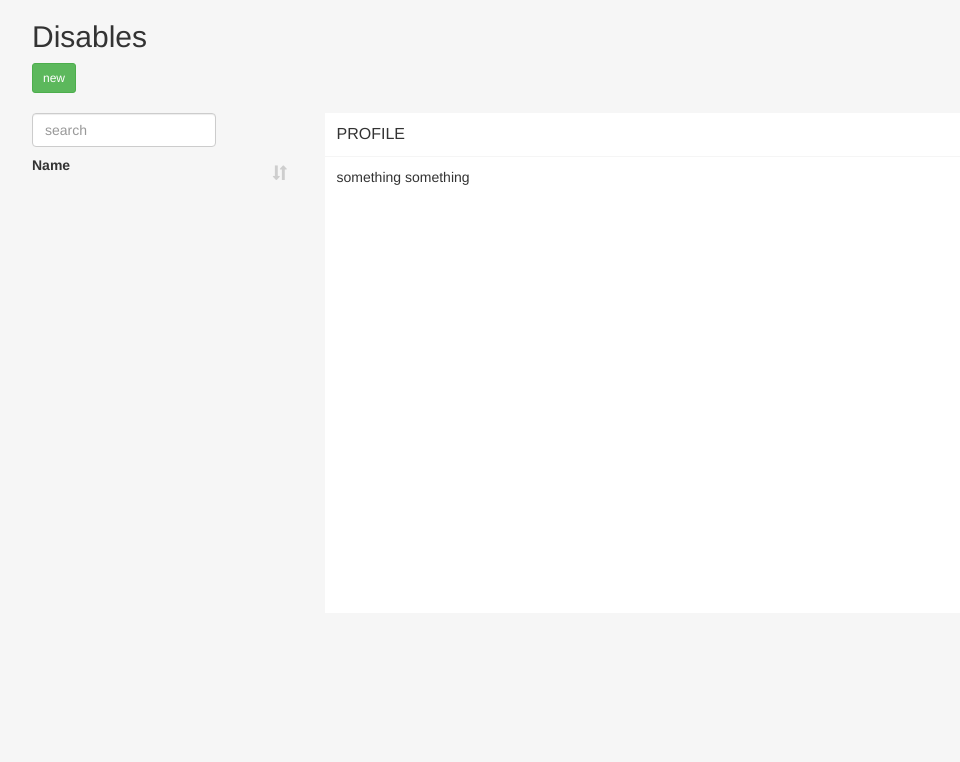
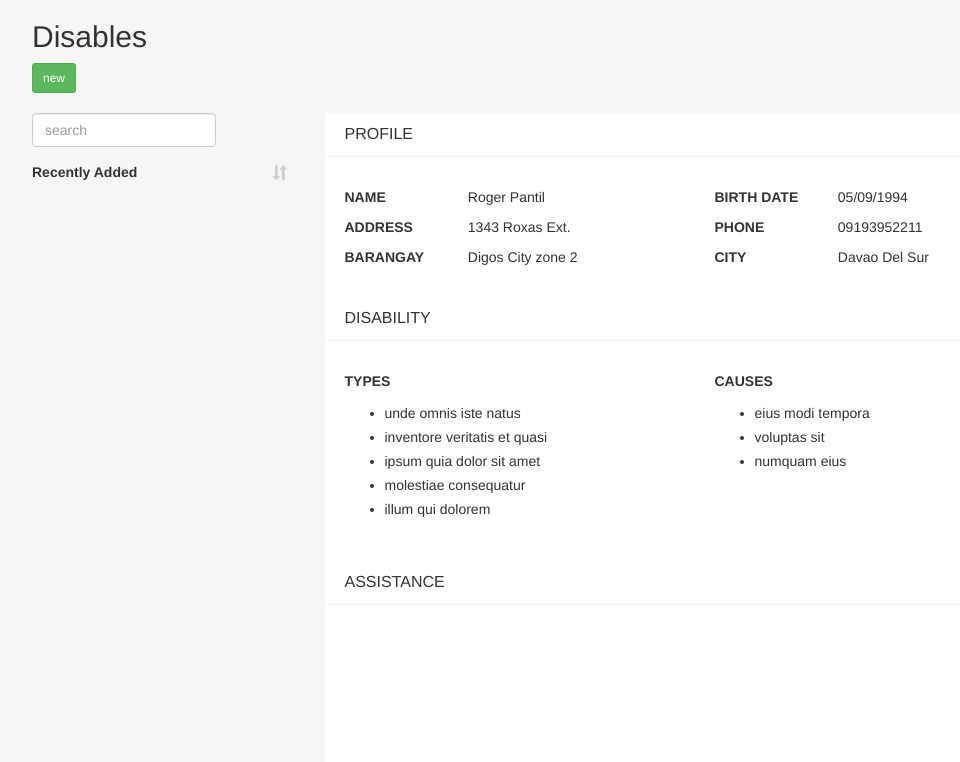
Before and after one commit to rogeryow/ICT-Work, a CodeIgniter app: page /database/index.php/control/index in a window 1280 px wide. Shown: the top 762 px of the page, without its empty margins (38-998 px from the left). Run offline with CodeIgniter, Linux system fonts and the light colour scheme; lists and menus that the app fills with data are empty.

Commit message:
updated stlying

```diff
--- a/application/views/View.php
+++ b/application/views/View.php
@@ -23,8 +23,60 @@
                 <div class="paper">
                     <div class="paper-header">Profile</div>
                     <div class="paper-body">
-                        something something
+                        <div class="paper-info">
+                            <div class="row paper-row">
+                                <div class="col-sm-2 paper-title">Name</div>
+                                <div class="col-sm-4">Roger Pantil</div>
+                                <div class="col-sm-2 paper-title">Birth Date</div>
+                                <div class="col-sm-4">05/09/1994</div>
+                            </div>
+
+                            <div class="row paper-row">
+                                <div class="col-sm-2 paper-title">Address</div>
+                                <div class="col-sm-4">1343 Roxas Ext.</div>
+                                <div class="col-sm-2 paper-title">Phone</div>
+                                <div class="col-sm-4">09193952211</div>
+                            </div>
+
+                            <div class="row paper-row">
+                                <div class="col-sm-2 paper-title">Barangay</div>
+                                <div class="col-sm-4">Digos City zone 2</div>
+                                <div class="col-sm-2 paper-title">City</div>
+                                <div class="col-sm-4">Davao Del Sur</div>
+                            </div>
+                        </div>
                     </div>
+
+                    <div class="paper-header">Disability</div>
+                    <div class="paper-body">
+                        <div class="paper-info">
+                            <div class="row paper-row">
+                                <div class="col-sm-6 paper-title">Types</div>
+                                <div class="col-sm-6 paper-title">Causes</div>
+                            </div>
+                            <div class="row paper-row">
+                                <div class="col-sm-6">
+                                    <ul class="paper-list">
+                                        <li>unde omnis iste natus</li>
+                                        <li>inventore veritatis et quasi</li>
+                                        <li>ipsum quia dolor sit amet</li>
+                                        <li>molestiae consequatur</li>
+                                        <li>illum qui dolorem</li>
+                                    </ul>
+                                </div>
+                                <div class="col-sm-6">
+                                    <ul class="paper-list">
+                                        <li>eius modi tempora</li>
+                                        <li>voluptas sit</li>
+                                        <li>numquam eius</li>
+                                    </ul>
+                                </div>
+                            </div>
+                        </div>
+                    </div>
+
+                    <div class="paper-header">Assistance</div>
+
                 </div>
             </div>
         </div>
--- a/assets/css/JFC.css
+++ b/assets/css/JFC.css
@@ -16,7 +16,7 @@ body{
 	float: left;
 }
 
-#tableDisability td {
+#tableDisability td, #tableDisability th  {
 	padding: 7px 0;
 }
 
@@ -26,17 +26,35 @@ body{
 
 .paper {
 	background-color: #FFFFFF;
-	height: 500px;
+	height: 650px;
 }
 
 .paper-header {
 	font-size: 16px;
 	text-transform: uppercase;
 	font-weight: 300;
-	padding: 10px 12px;
+	padding: 10px 20px;
 	border-bottom: 1px solid #F5F5F5;
 }
 
 .paper-body {
-	padding: 10px 12px;
+	padding: 10px 20px;
 }
+
+.paper-info {
+	margin-top: 20px;
+	margin-bottom: 20px;
+}
+
+.paper-title {
+	font-weight: 600;
+	text-transform: uppercase;
+}
+
+.paper-row {
+	margin-bottom: 10px;
+}
+
+.paper-list li {
+	padding: 2px 0;
+}
--- a/assets/js/main.js
+++ b/assets/js/main.js
@@ -37,7 +37,7 @@ const tableDisability = {
 			className: 'hidden',
 		},
 		{
-			title: 'Name',
+			title: 'Recently Added',
 			data:  'name',
 			width: '90%',
 		},
```
